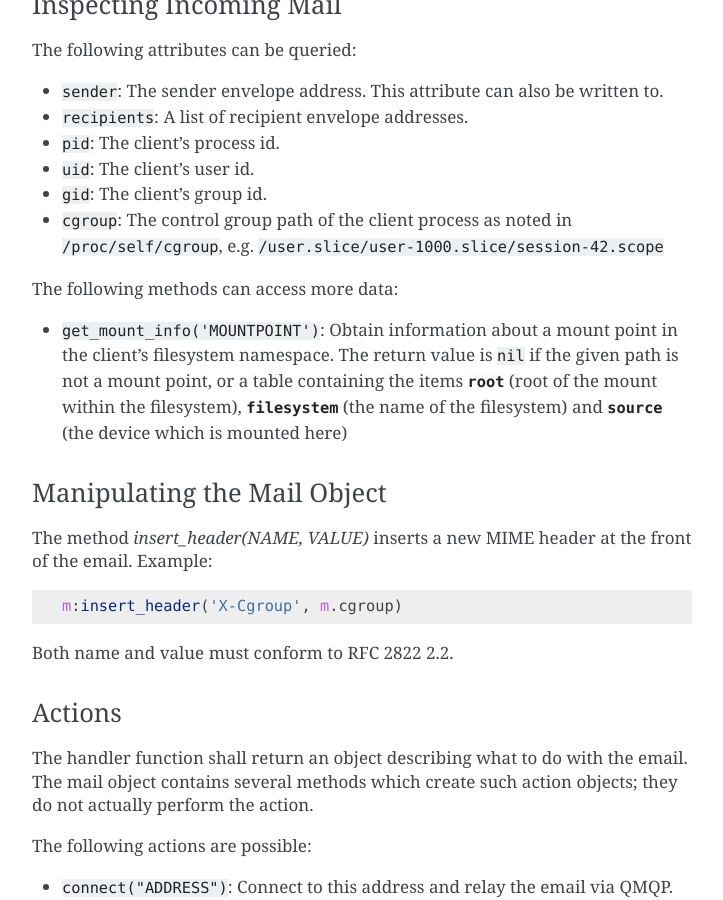
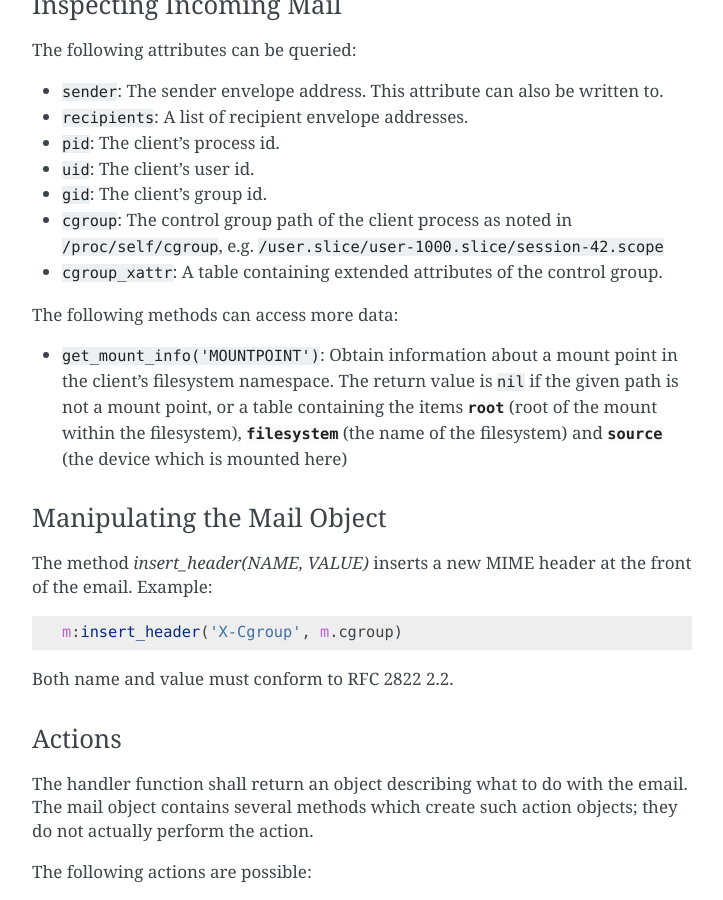
Before and after one commit to CM4all/qrelay, a Sphinx documentation site: the page built from doc/index.rst, in a window 1280 px wide and 900 px high, scrolled down 1274 px. Shown: the whole window, without its empty margins (388-1111 px from the left). Built offline with Sphinx 7.4.7, drawn with Linux system fonts in a browser that asks for light colours.

Commit message:
support cgroup xattr

```diff
--- a/doc/index.rst
+++ b/doc/index.rst
@@ -78,6 +78,9 @@
 * :samp:`cgroup`: The control group path of the client process as
   noted in :file:`/proc/self/cgroup`,
   e.g. :file:`/user.slice/user-1000.slice/session-42.scope`
+
+* ``cgroup_xattr``: A table containing extended attributes of the
+  control group.
 
 The following methods can access more data:
 
```
Also changed, not shown: 4 other files.
